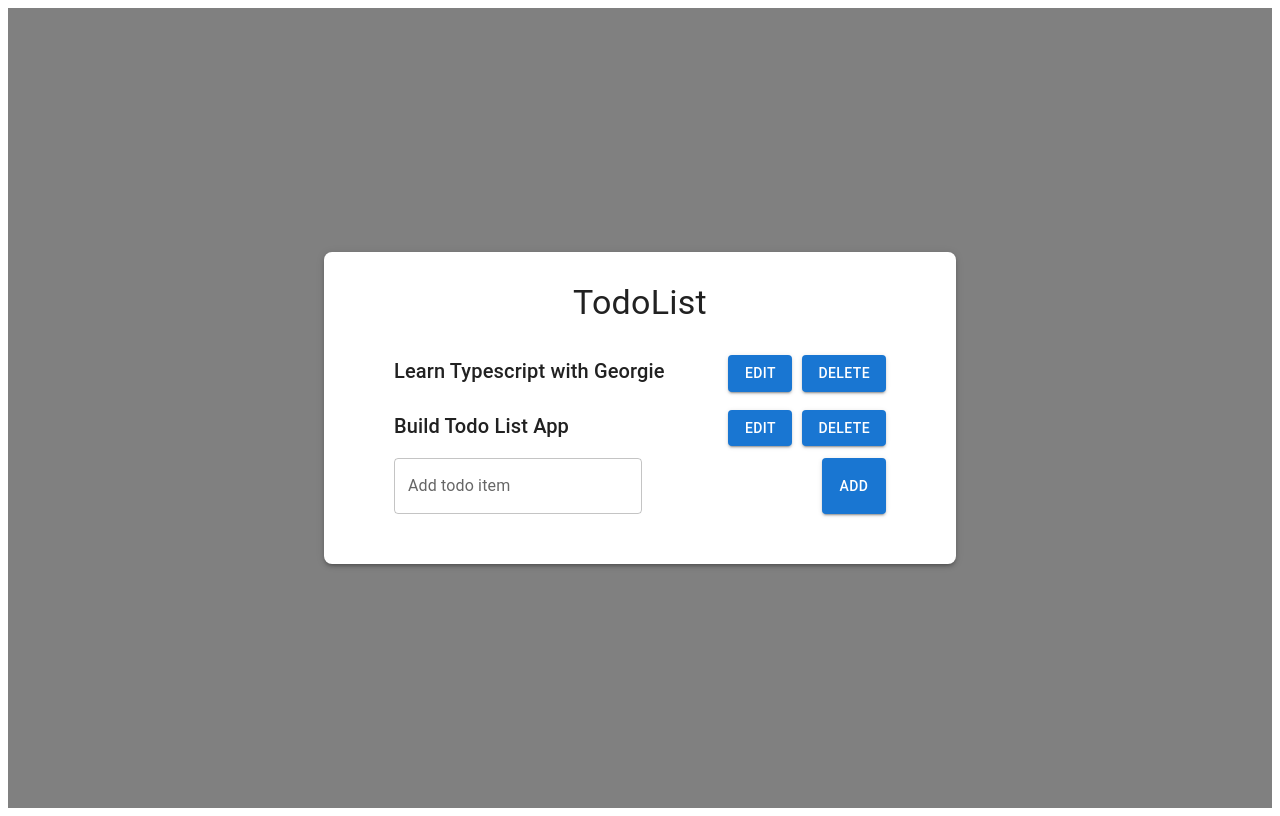
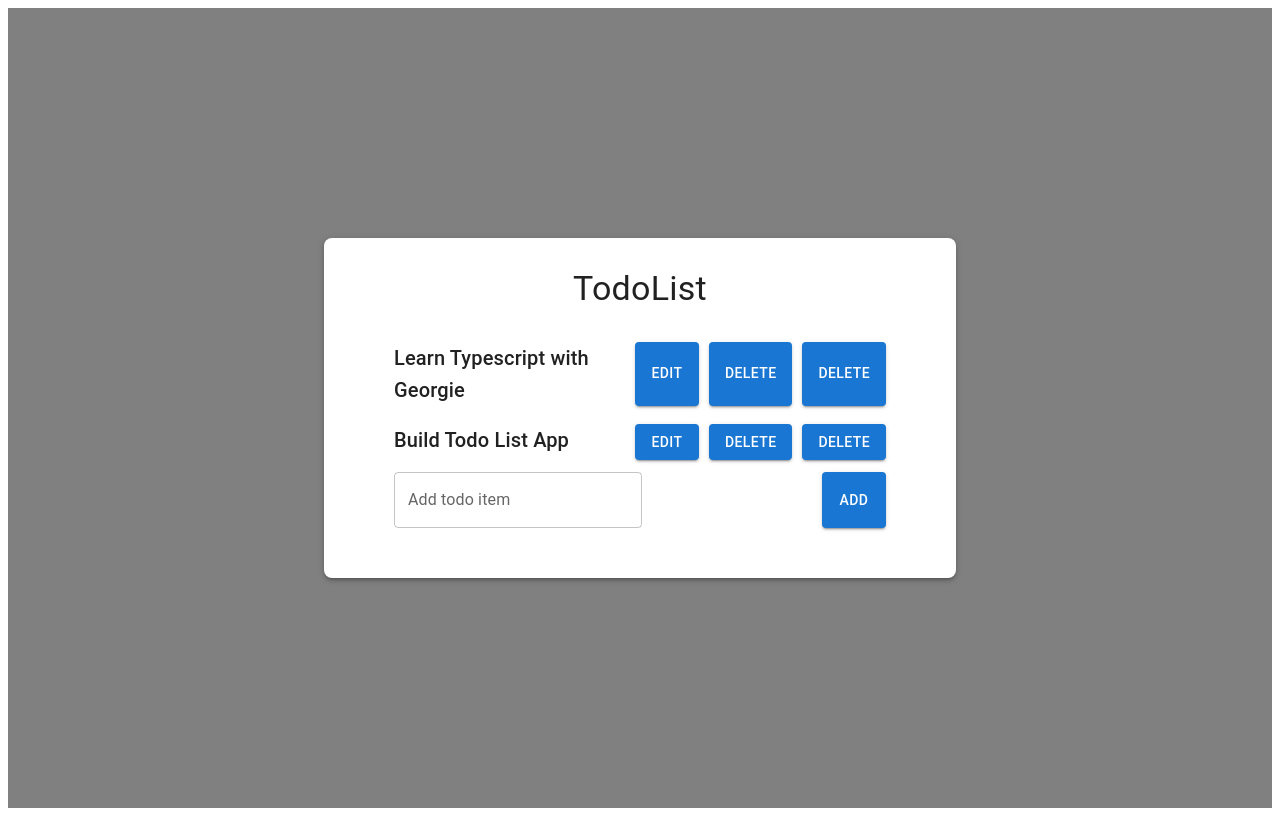
Before and after one commit to Rappyyy/react-typescript-todo-list-netninja, a React (Vite) app: page / in a window 1280 px wide. Built offline with nearby package versions, Linux system fonts and the light colour scheme.

Commit message:
Added MUI placement

```diff
--- a/src/TodoList.tsx
+++ b/src/TodoList.tsx
@@ -95,6 +95,12 @@ export const TodoList = () => {
                       >
                         Delete
                       </Button>
+                      <Button
+                        variant="contained"
+                        onClick={() => handleDeleteTodo(todo.id)}
+                      >
+                        Delete
+                      </Button>
                     </Box>
                   </Box>
                 </ListItemText>
```
Also changed, not shown: src/main.tsx (+6 -7 lines).
